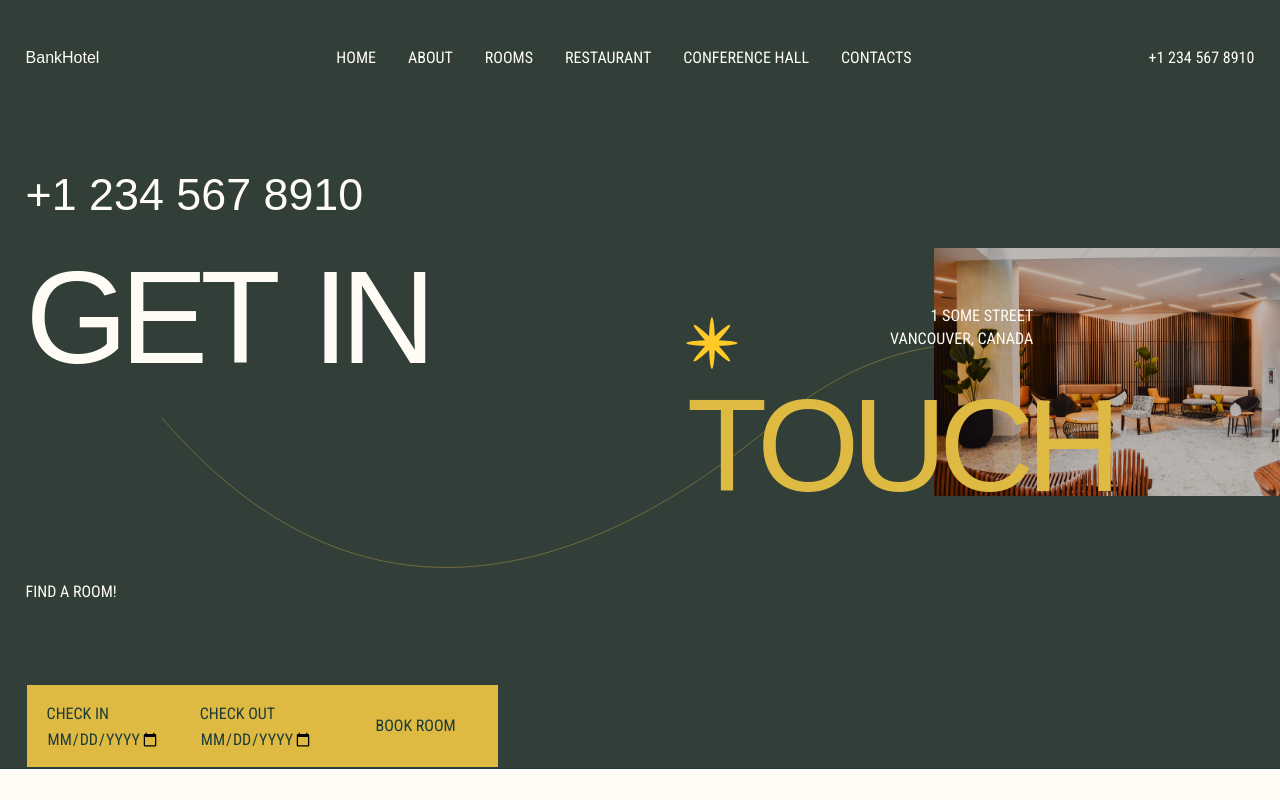
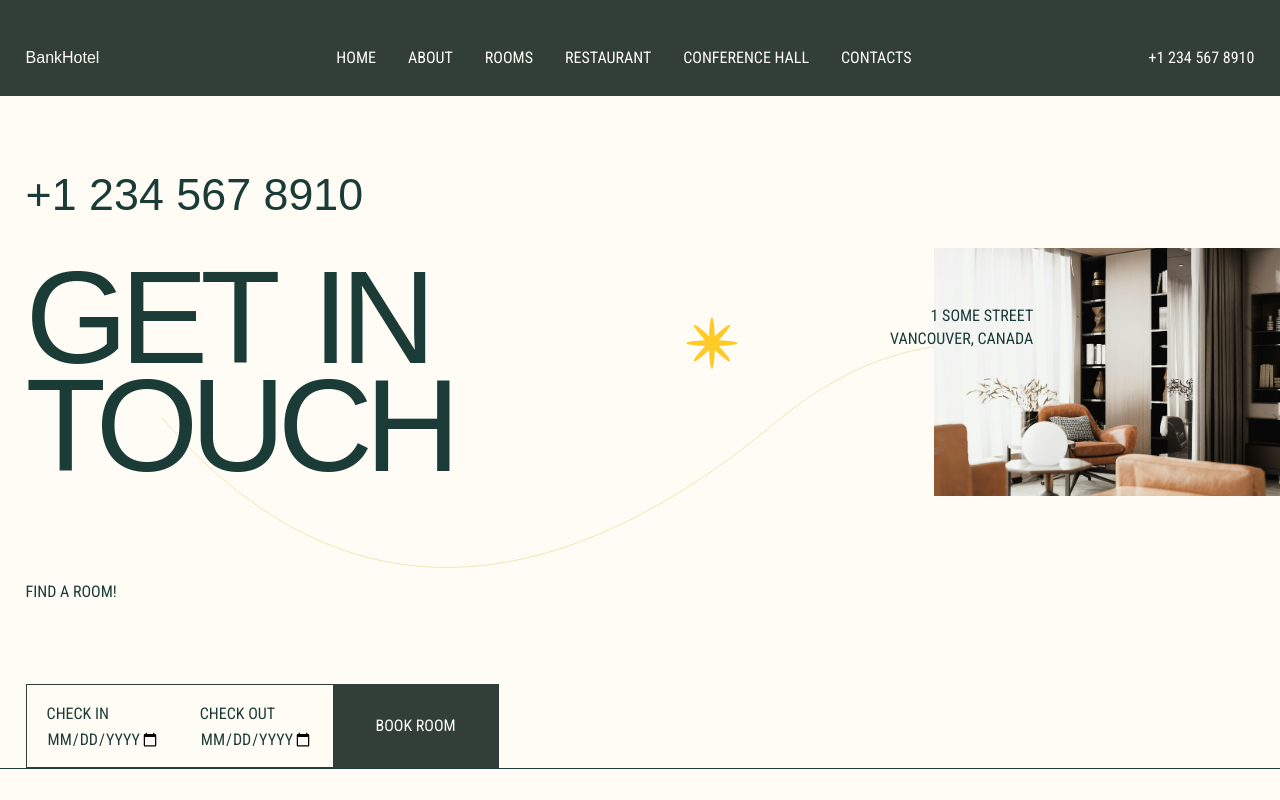
Before and after one commit to daisy-chang-web/Team-1-hotel-website, a plain HTML site: page contact.html in a window 1280 px wide. Shown: the top 800 px of the page. Drawn offline with nearby package versions, Linux system fonts and the light colour scheme; files that its build step writes are made by us from their sources; a web font is replaced by a local one.

Commit message:
add get-in css

```diff
--- a/contact.html
+++ b/contact.html
@@ -1,10 +1,10 @@
-<!DOCTYPE html>
+<!doctype html>
 <html lang="en">
   <head>
-    <meta charset="UTF-8">
-    <meta name="viewport" content="width=device-width, initial-scale=1.0">
+    <meta charset="UTF-8" />
+    <meta name="viewport" content="width=device-width, initial-scale=1.0" />
     <title>Contact Page</title>
-    <link rel="stylesheet" href="styles/styles.css">
+    <link rel="stylesheet" href="styles/styles.css" />
     <script src="scripts/script.js" defer></script>
   </head>
   <body>
@@ -20,7 +20,7 @@
           aria-label="Open navigation"
         >
           <span class="hamburger-content">
-            <span class="top-line" ></span>
+            <span class="top-line"></span>
             <span class="bottom-line"></span>
           </span>
         </button>
@@ -53,15 +53,16 @@
           </ul>
         </div>
       </nav>
-      <p class="header-phone-number"><a href="tel:+12345678910">+1 234 567 8910</a></p>
+      <p class="header-phone-number">
+        <a href="tel:+12345678910">+1 234 567 8910</a>
+      </p>
     </header>
 
     <main>
       <!-- Dev 1: contact page  ------------------------------->
-        <section class="get-in-touch">
+      <section class="get-in-touch get-in-touch--light">
         <div class="contact-banner-info">
           <a class="phone-number" href="tel:+12345678910"> +1 234 567 8910 </a>
-
           <address>
             <span>1 Some Street</span>
             <span>Vancouver, Canada</span>
@@ -69,9 +70,11 @@
         </div>
 
         <h1 class="contact-banner-title">
+          <div class="get-in">
             <span>Get</span>
             <span>In</span>
-          <span>Touch</span>
+          </div>
+          <span class="text-touch">Touch</span>
         </h1>
 
         <img
@@ -88,7 +91,7 @@
         />
         <img
           class="contact-banner-image"
-          src="images/hotel-lobby-seating-area.jpg"
+          src="images/suite-living-room-leather-armchair.jpg"
           alt="Hotel room interior"
         />
 
@@ -102,7 +105,7 @@
             <span>Check out</span>
             <input type="date" name="check-out" />
           </label>
-          <button type="submit">Book room</button>
+          <button class="book-room-btn" type="submit">Book room</button>
         </form>
       </section>
     </main>
@@ -116,7 +119,9 @@
               The five-star hotel in a beautiful European city with a modern
               restaurant, conference hall, and art-bar.
             </p>
-            <p class="copyright-text">&copy;2026 All rights reserved. BankHotel</p>
+            <p class="copyright-text">
+              &copy;2026 All rights reserved. BankHotel
+            </p>
           </div>
         </section>
 
```
Lines whose indentation alone changed are shown as unchanged.
